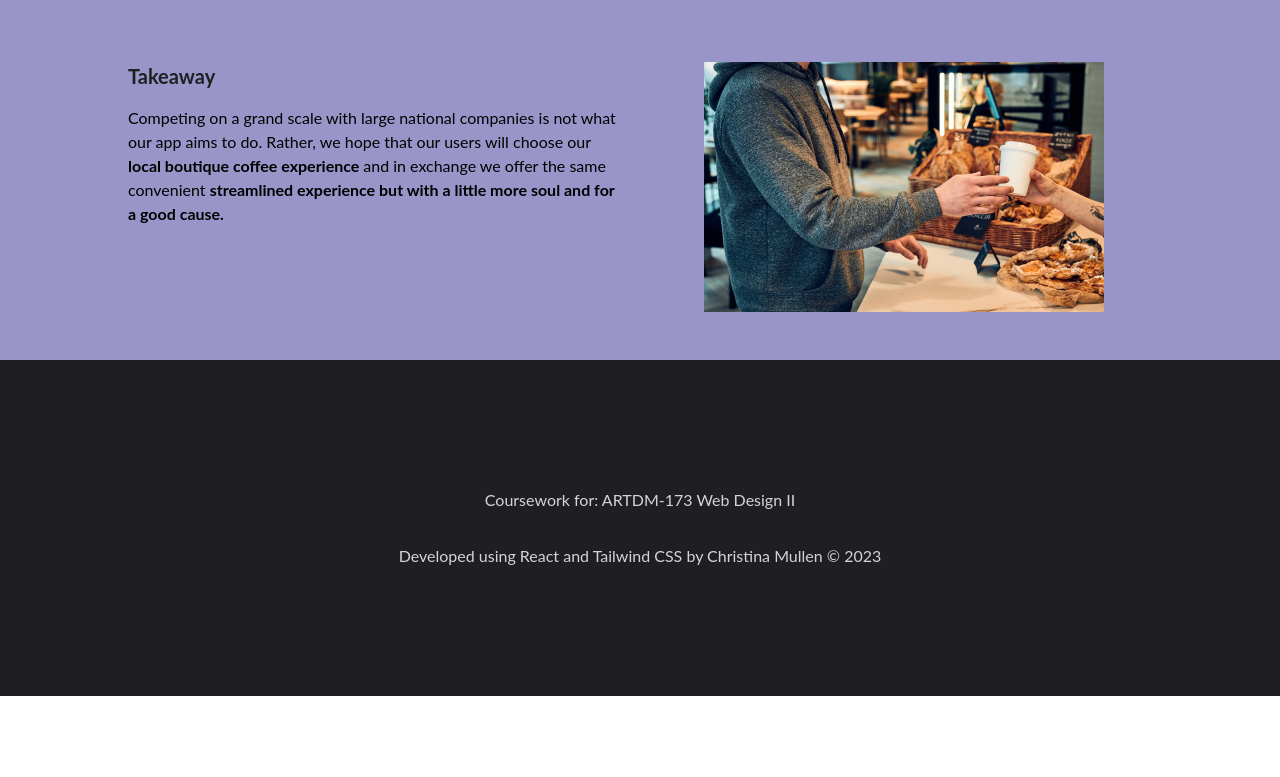
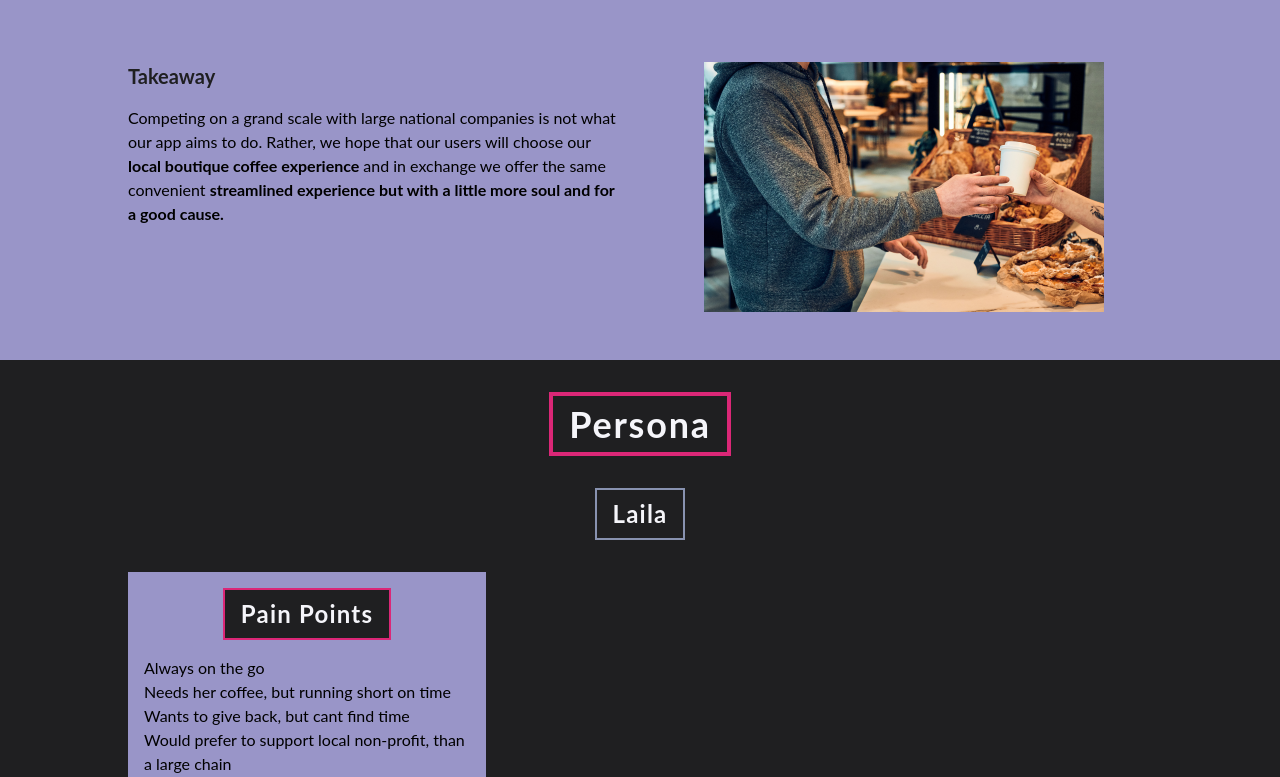
Before and after one commit to christinamullen/christina-portfolio, a React (Create React App) app: page /UICaseStudyHC in a window 1280 px wide. Shown: the part 2020-2797 px from the top of the page. Before the commit the page ends 2716 px from the top, so only its background shows below. Built offline with nearby package versions, Linux system fonts and the light colour scheme.

Commit message:
persona left column

```diff
--- a/src/App.js
+++ b/src/App.js
@@ -6,6 +6,7 @@ import Skills from "./components/Skills";
 import ArrowDivider from "./components/ArrowDivider";
 import Work from "./components/Work";
 import UICaseStudyHC from "./components/UICaseStudyHC";
+import PersonaL from "./components/PersonaL";
 import UXCaseStudyWW from "./components/UXCaseStudyWW";
 import Contact from "./components/Contact";
 import Footer from "./components/Footer";
@@ -31,7 +32,7 @@ function App() {
 
               </div>
             } />
-             <Route path="/UICaseStudyHC" element={<UICaseStudyHC />} />
+             <Route path="/UICaseStudyHC" element={<div><UICaseStudyHC /> <PersonaL /></div>} />
             <Route path="/UXCaseStudyWW" element={<UXCaseStudyWW />} />
             <Route path="/WebDesignII" element={<WebDesignII />} />
           </Routes>
--- /dev/null
+++ b/src/components/PersonaL.jsx
@@ -0,0 +1,41 @@
+import React from 'react'
+import laila from '../assets/images/Laila.png'
+
+const PersonaL = () => {
+    return (
+        <div name="persona" className='w-full mx-auto px-32 flex flex-col items-center justify-center bg-[#1F1F21]'>
+            <h1 className='sm:text-4xl font-bold inline border-4 px-4 py-2 mt-8 tracking-wider bg-[#1F1F21] border-pink-600 text-[#F5F5FA]'>Persona</h1>
+            <h1 className='sm:text-2xl font-bold inline border-2 px-4 py-2 mt-8 tracking-wider bg-[#1F1F21] border-[#8892b0] text-[#F5F5FA]'>Laila</h1>
+
+            <div className='max-w-[1200px] grid grid-cols-1 sm:grid-cols-3 gap-8 py-8'>
+
+                <div>
+                    <div className='w-[358px] flex flex-col items-center justify-center bg-[#9995C8] pb-8 mb-6'>
+                        <h1 className='sm:text-2xl font-bold inline border-2 px-4 py-2 my-4 tracking-wider bg-[#1F1F21] border-pink-600 text-[#F5F5FA]'>Pain Points</h1>
+                        <ul>
+                            <li>Always on the go</li>
+                            <li>Needs her coffee, but running short on time</li>
+                            <li>Wants to give back, but cant find time</li>
+                            <li>Would prefer to support local non-profit, than a large chain</li>
+                        </ul>
+                    </div>
+                    <div className='w-[358px] flex flex-col items-center justify-center bg-[#9995C8] pb-8'>
+                        <h1 className='max-w-[200px] sm:text-2xl inline border-2 px-4 py-2 my-4 tracking-wider bg-[#1F1F21] border-pink-600 text-[#F5F5FA]'>Personality & Known Habits</h1>
+                        <ul>
+                            <li>Independent</li>
+                            <li>Compassionate</li>
+                            <li>Animal Lover</li>
+                            <li>Values local /sustainable businesses</li>
+                            <li>Appreciates the arts</li>
+                            <li>Values Community</li>
+                        </ul>
+                    </div>
+                </div>
+            </div>
+
+
+        </div>
+    )
+}
+
+export default PersonaL
```
Also changed, not shown: src/assets/images/Laila.png (added).
